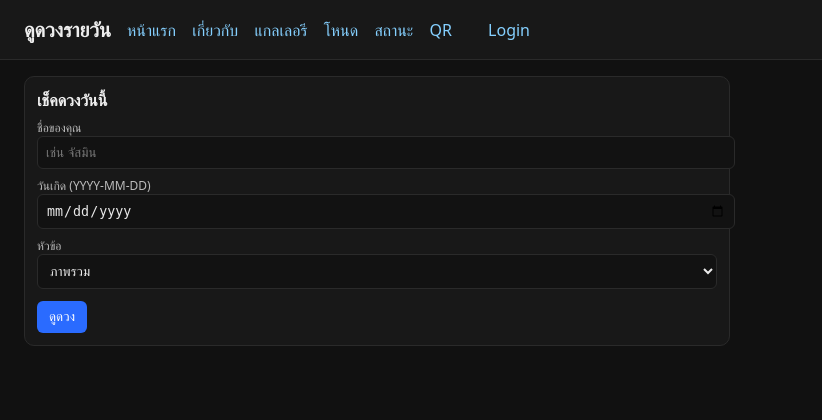
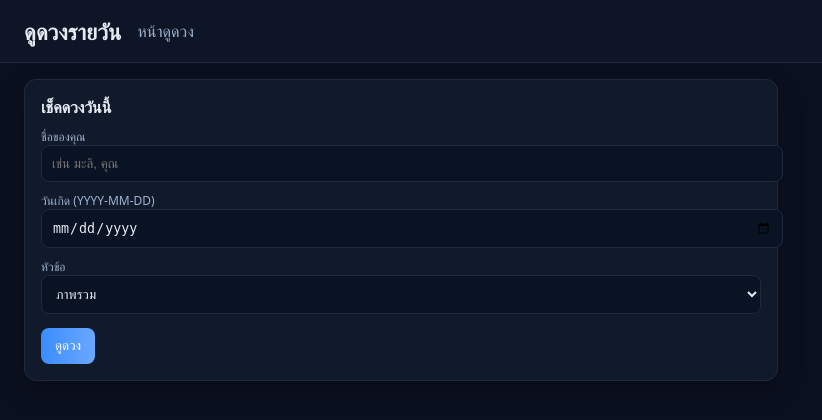
Before and after one commit to anuchabboonpadab149-opsxxxxx/blank-project, a Python web app: template templates/fortune.html in a window 1280 px wide. Shown: the top 420 px of the page, without its empty margins (0-822 px from the left). Run offline with Jinja, Linux system fonts and the light colour scheme; the template is opened without the code that fills it, so the values that code supplies are empty.

Commit message:
feat: enhance fortune page with new topics and styles
Co-authored-by: Genie <genie@cosine.sh>

```diff
--- a/templates/fortune.html
+++ b/templates/fortune.html
@@ -5,38 +5,46 @@
   <title>ดูดวงรายวัน</title>
   <meta name="viewport" content="width=device-width, initial-scale=1" />
   <style>
-    body { font-family: system-ui, -apple-system, Segoe UI, Roboto, 'Noto Sans', 'Helvetica Neue', Arial, 'Noto Color Emoji', 'Noto Emoji', sans-serif; margin:0; padding:0; background:#111; color:#eee; }
-    a { color:#85d0ff; text-decoration:none; }
-    header { padding: 16px 24px; background:#181818; border-bottom:1px solid #2a2a2a; display:flex; align-items:center; gap: 16px; }
-    h1 { margin:0; font-size:20px; }
+    :root {
+      --bg: #0b1020;
+      --card: #111a2b;
+      --border: #1f2a3d;
+      --text: #e6eaf2;
+      --muted: #9fb3d0;
+      --accent: #3a8cff;
+      --accent2: #f6b06e;
+    }
+    body { font-family: system-ui, -apple-system, Segoe UI, Roboto, 'Noto Sans', 'Helvetica Neue', Arial, 'Noto Color Emoji', 'Noto Emoji', sans-serif; margin:0; padding:0; background: var(--bg); color: var(--text); }
+    a { color: var(--accent); text-decoration:none; }
+    header { padding: 16px 24px; background: #0e1526; border-bottom:1px solid var(--border); display:flex; align-items:center; gap: 16px; }
+    h1 { margin:0; font-size:22px; letter-spacing:0.2px; }
     .wrap { padding: 16px 24px; }
-    .card { background:#181818; border:1px solid #2a2a2a; border-radius:10px; padding:12px; max-width:680px; }
-    label { display:block; font-size:12px; color:#bbb; margin-top:8px; }
-    input[type="text"], input[type="date"], select { width:100%; background:#121212; border:1px solid #2a2a2a; color:#eaeaea; border-radius:6px; padding:8px; }
-    .btn { display:inline-block; background:#2a6bff; color:#fff; border:0; padding:8px 12px; border-radius:6px; cursor:pointer; margin-top:12px; }
-    .result { margin-top:14px; padding:12px; background:#121212; border:1px solid #2a2a2a; border-radius:8px; }
-    .nav a { margin-right: 12px; }
+    .card { background: var(--card); border:1px solid var(--border); border-radius:12px; padding:16px; max-width:720px; box-shadow: 0 10px 24px rgba(0,0,0,0.25); }
+    label { display:block; font-size:12px; color: var(--muted); margin-top:10px; }
+    input[type="text"], input[type="date"], select {
+      width:100%; background:#0a1324; border:1px solid var(--border); color: var(--text);
+      border-radius:8px; padding:10px; outline:none;
+    }
+    .btn { display:inline-block; background: linear-gradient(90deg, var(--accent), #6aa8ff); color:#fff; border:0; padding:10px 14px; border-radius:8px; cursor:pointer; margin-top:14px; }
+    .btn:hover { filter: brightness(1.05); }
+    .result { margin-top:14px; padding:14px; background:#0a1324; border:1px solid var(--border); border-radius:10px; }
+    .nav a { margin-right: 12px; color: var(--muted); }
+    .chip { display:inline-block; padding:2px 8px; background:#0f1a2c; border:1px solid var(--border); border-radius:999px; font-size:12px; color: var(--muted); margin-right:6px; }
+    .accent2 { color: var(--accent2); }
   </style>
 </head>
 <body>
   <header>
     <h1>ดูดวงรายวัน</h1>
     <nav class="nav">
-      <a href="/">หน้าแรก</a>
-      <a href="/about">เกี่ยวกับ</a>
-      <a href="/gallery">แกลเลอรี</a>
-      <a href="/nodes">โหนด</a>
-      <a href="/status">สถานะ</a>
-      <a href="/qr">QR</a>
-      <span style="margin-left:8px;color:#888;">{{ 'เข้าสู่ระบบแล้ว: ' + (user or '') if user else '' }}</span>
-      {% if user %}<a href="/logout" style="margin-left:12px;">Logout</a>{% else %}<a href="/login" style="margin-left:12px;">Login</a>{% endif %}
+      <a href="/fortune">หน้าดูดวง</a>
     </nav>
   </header>
   <div class="wrap">
     <div class="card">
       <div style="font-weight:600; margin-bottom:8px;">เช็คดวงวันนี้</div>
       <label>ชื่อของคุณ</label>
-      <input id="name" type="text" placeholder="เช่น จัสมิน" />
+      <input id="name" type="text" placeholder="เช่น มะลิ, คุณ" />
       <label>วันเกิด (YYYY-MM-DD)</label>
       <input id="birth" type="date" />
       <label>หัวข้อ</label>
@@ -46,6 +54,8 @@
         <option>การเงิน</option>
         <option>ความรัก</option>
         <option>สุขภาพ</option>
+        <option>การเดินทาง</option>
+        <option>การศึกษา</option>
       </select>
       <button class="btn" id="btn">ดูดวง</button>
       <div class="result" id="res" style="display:none;"></div>
@@ -62,11 +72,13 @@
       if (data && data.message) {
         res.style.display = 'block';
         res.innerHTML = `
-          <div><b>สรุปดวง (${data.date})</b></div>
-          <div>ชื่อ: ${data.name}</div>
-          <div>หัวข้อ: ${data.topic}</div>
-          <div style="margin-top:6px;">คำทำนาย: ${data.message}</div>
-          <div style="margin-top:6px;">เลขนำโชค: ${data.lucky_number} · สีมงคล: ${data.lucky_color}</div>
+          <div style="display:flex;align-items:center;gap:8px;margin-bottom:8px;">
+            <div class="chip">วันที่ ${data.date}</div>
+            <div class="chip">หัวข้อ ${data.topic}</div>
+          </div>
+          <div>สวัสดี <b>${data.name}</b></div>
+          <div style="margin-top:6px;">คำทำนาย: <span class="accent2">${data.message}</span></div>
+          <div style="margin-top:6px;">เลขนำโชค: <b>${data.lucky_number}</b> · สีมงคล: <b>${data.lucky_color}</b></div>
         `;
       } else {
         res.style.display = 'block';
```
Also changed, not shown: web_dashboard.py (+14 -0 lines).
